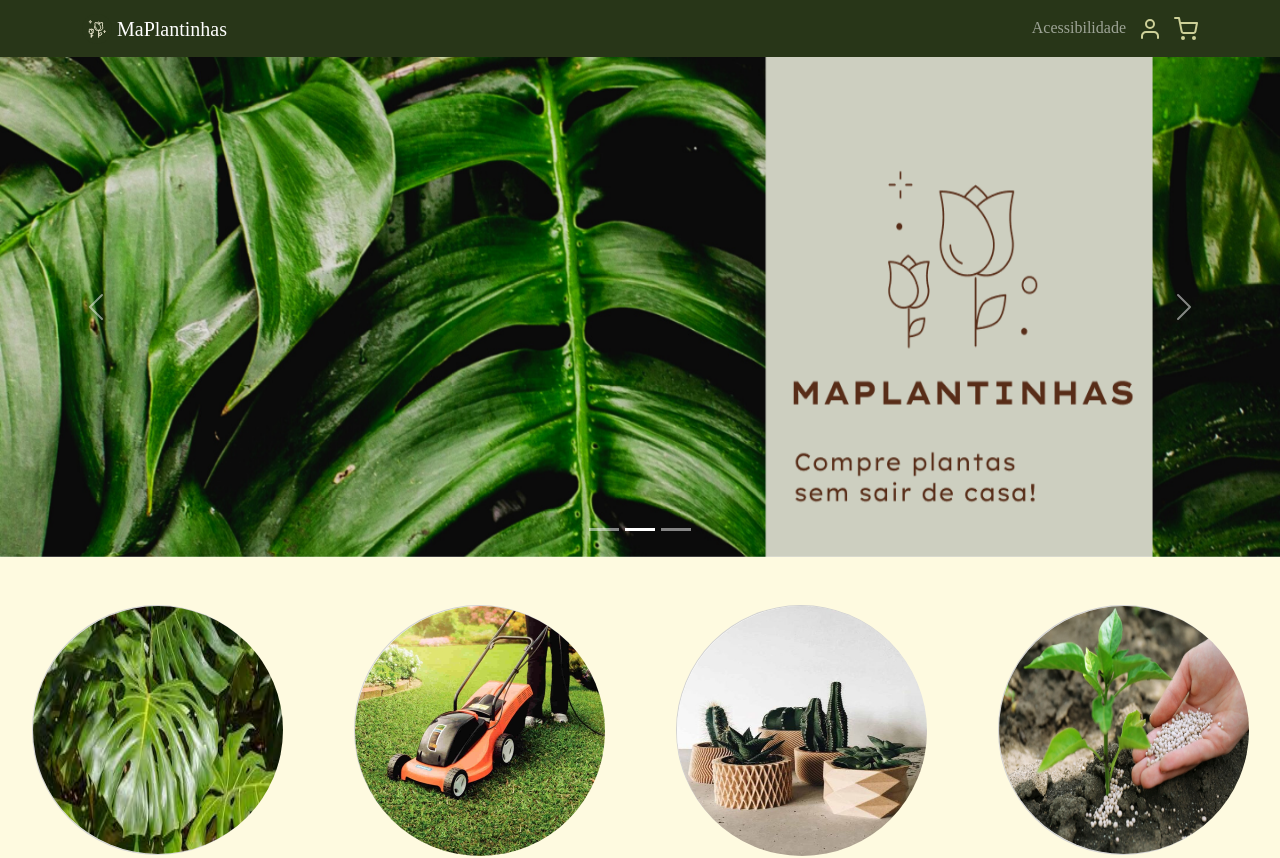
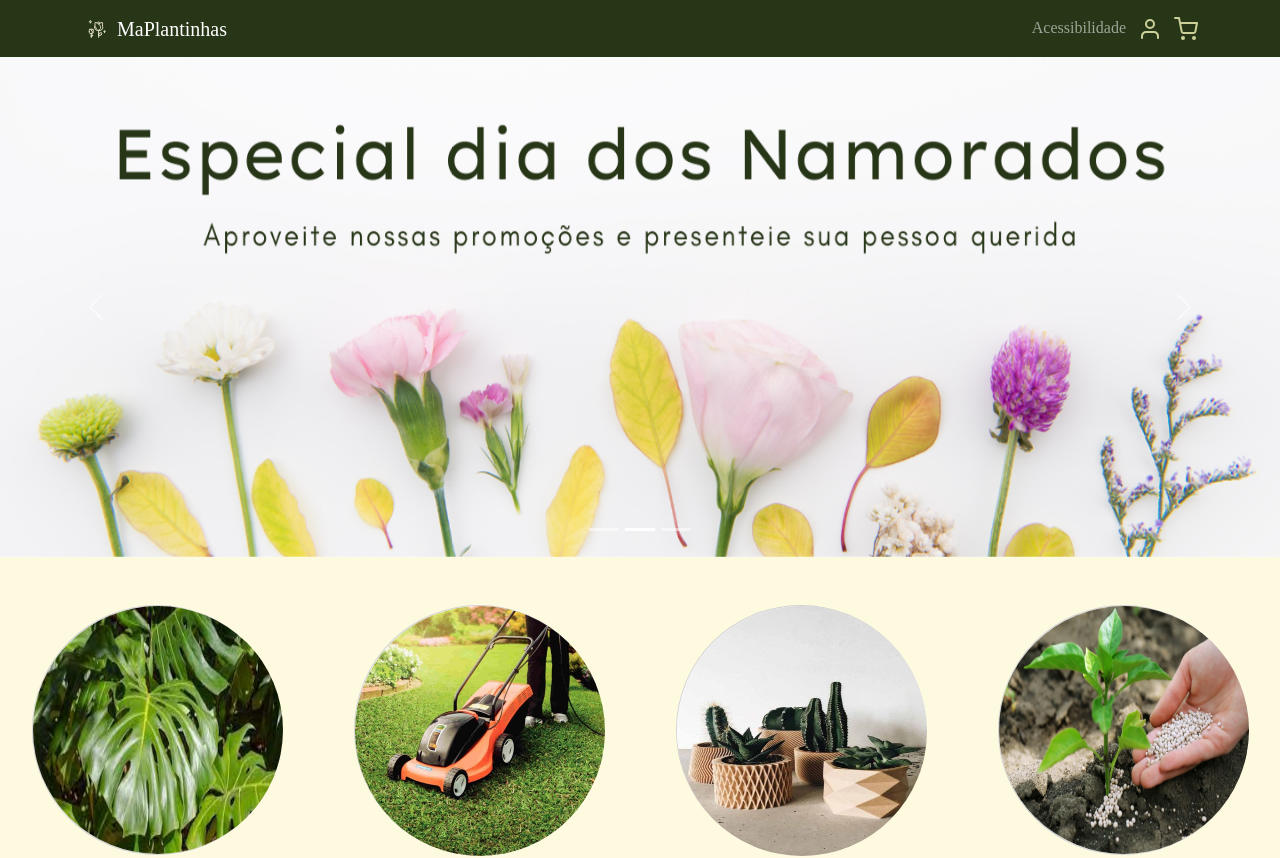
Before and after one commit to gabriellorencetti/ma-plantinhas, a Next.js app: page / in a window 1280 px wide. Shown: the top 858 px of the page. Built offline with nearby package versions, Linux system fonts and the light colour scheme.

Commit message:
Add new carousel images

```diff
--- a/components/HomeCarousel.js
+++ b/components/HomeCarousel.js
@@ -8,7 +8,7 @@
         <Image
           className="d-block w-100"
           src="/images/carousel/header.png"
-          alt="First slide"
+          alt=""
           width={1920}
           height={500}
         />
@@ -20,8 +20,8 @@
       <Carousel.Item>
         <Image
           className="d-block w-100"
-          src="/images/carousel/header.png"
-          alt="First slide"
+          src="/images/carousel/1.png"
+          alt=""
           width={1920}
           height={500}
         />
@@ -33,8 +33,8 @@
       <Carousel.Item>
         <Image
           className="d-block w-100"
-          src="/images/carousel/header.png"
-          alt="First slide"
+          src="/images/carousel/2.png"
+          alt=""
           width={1920}
           height={500}
         />
```
Also changed, not shown: public/images/carousel/1.png (added), public/images/carousel/2.png (added).
